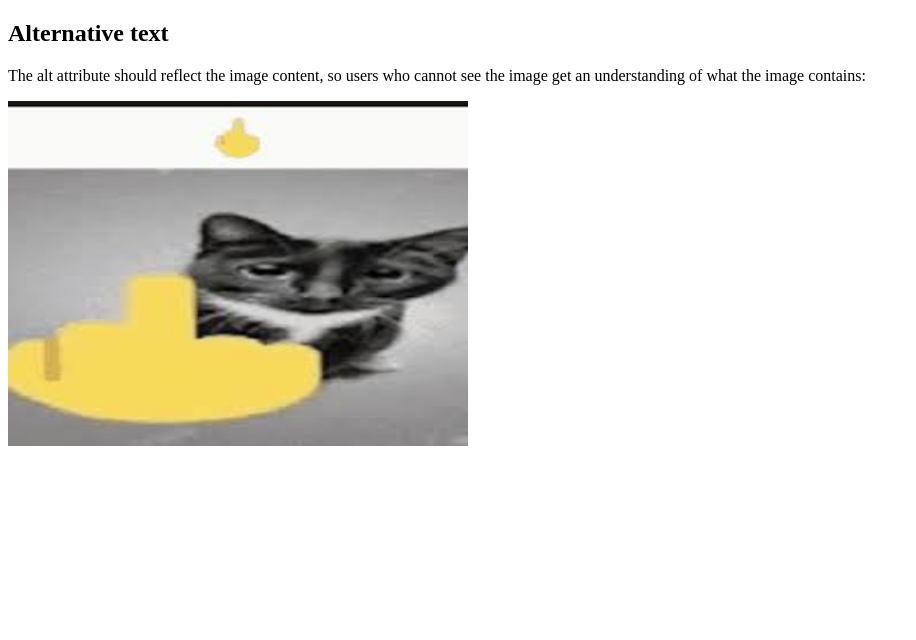
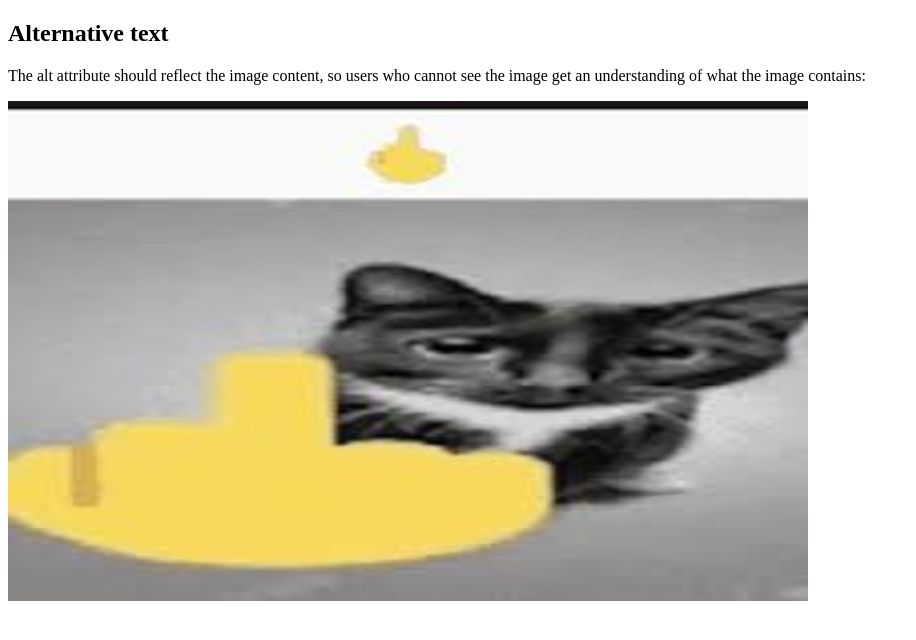
Before and after one commit to Franciscokss/Franciscokss.github.io, a plain HTML site: page imagem.html in a window 1280 px wide. Shown: the whole page, without its empty margins (0-916 px from the left). Drawn offline with Linux system fonts and the light colour scheme.

Commit message:
Update imagem.html

```diff
--- a/imagem.html
+++ b/imagem.html
@@ -6,7 +6,7 @@
 
 <p>The alt attribute should reflect the image content, so users who cannot see the image get an understanding of what the image contains:</p>
 
-<img src="gato.jpg" alt="Flowers in Chania" width="460" height="345">
+<img src="gato.jpg" alt="Flowers in Chania" width="800" height="500">
 
 </body>
 </html>
```
